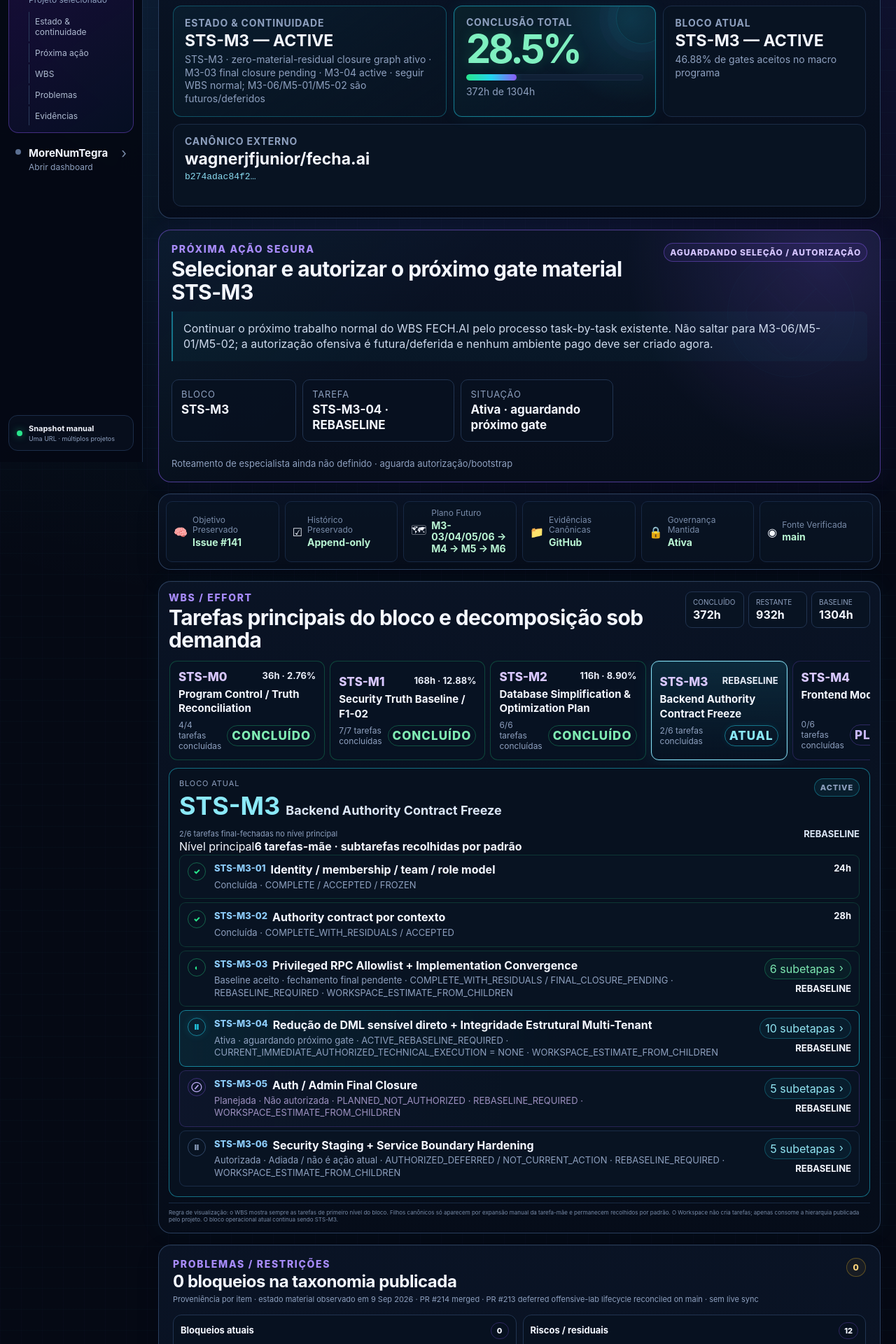
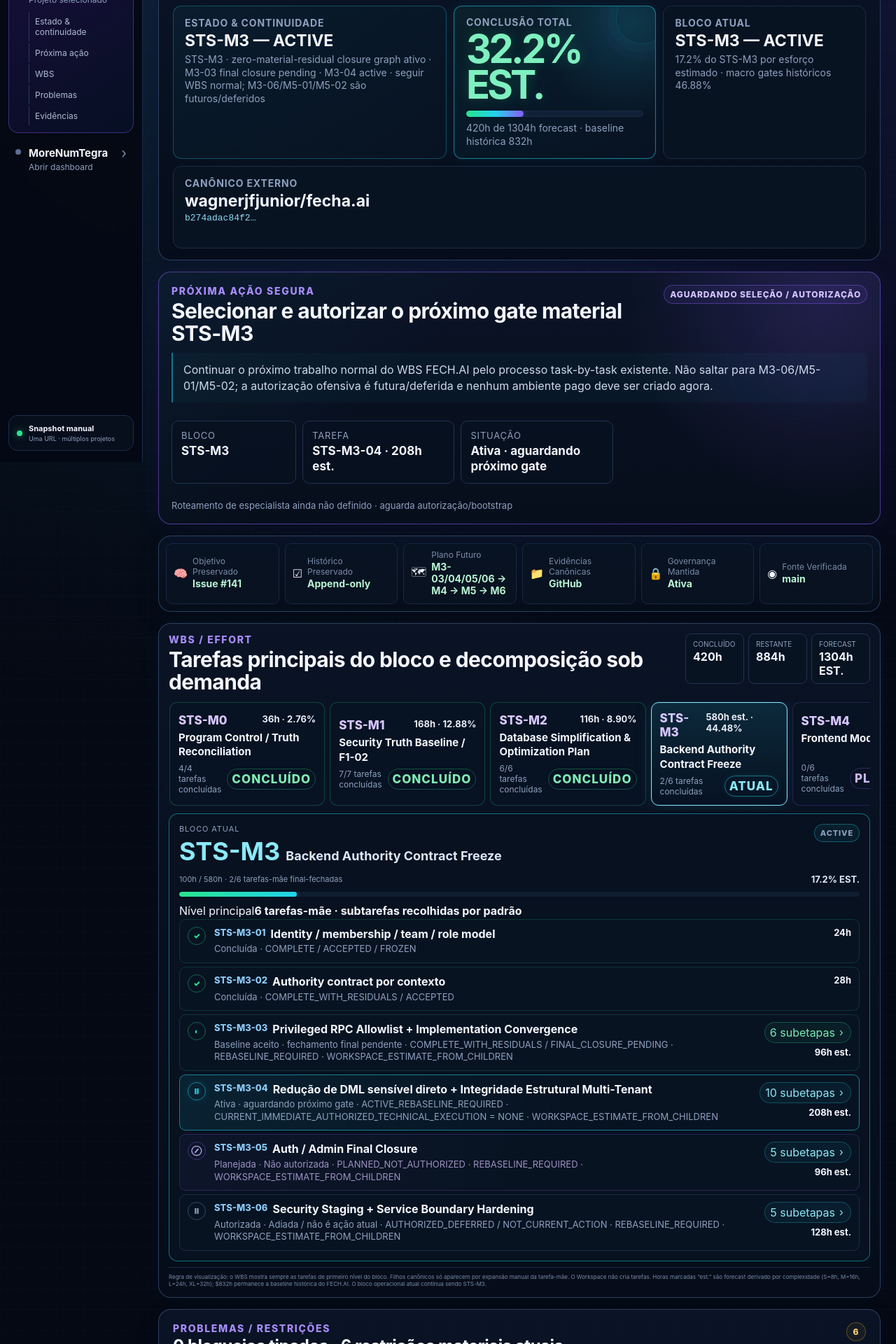
Before and after one commit to wagnerjfjunior/sfjm-workspace, a Next.js app: page / in a window 1280 px wide. Shown: the part 140-2060 px from the top of the page at 70% size. Built offline with nearby package versions, Linux system fonts and the light colour scheme.

Commit message:
ui: show current restrictions and complexity forecast

```diff
--- a/components/WorkspaceHome.tsx
+++ b/components/WorkspaceHome.tsx
@@ -68,6 +68,16 @@ function taskIsAuthorizedDeferred(task: WbsTask) {
 
 function taskRequiresRebaseline(task: WbsTask) {
   return task.note?.includes("REBASELINE_REQUIRED") ?? false;
+}
+
+function taskHasWorkspaceEstimate(task: WbsTask) {
+  return task.effortSource === "WORKSPACE_ESTIMATE" || task.effortSource === "DERIVED_FROM_CHILDREN";
+}
+
+function taskEffortLabel(task: WbsTask) {
+  if (taskHasWorkspaceEstimate(task)) return `${task.hours}h est.`;
+  if (taskRequiresRebaseline(task)) return "REBASELINE";
+  return `${task.hours}h`;
 }
 
 function taskHasFinalClosurePending(task: WbsTask) {
@@ -231,14 +241,12 @@ function ProjectHeader({
   const isFechai = project.name === FECHAI;
   const programProgress = calculateAcceptedProgramProgress(workspaceDemo.fechaiProgram.milestones);
   const wbs = workspaceDemo.fechaiWbs;
-  const criticalHours = wbs.milestones.reduce((total, milestone) => total + milestone.hours, 0);
-  const completedHours = wbs.milestones.reduce(
-    (total, milestone) =>
-      total + milestone.tasks.filter(taskIsFinalClosed).reduce((sum, task) => sum + task.hours, 0),
-    0
-  );
-  const wbsPercent = criticalHours ? (completedHours / criticalHours) * 100 : 0;
-  const wbsRebaselineRequired = wbs.note.includes("REBASELINE_REQUIRED");
+  const criticalHours = wbs.totalCriticalHours;
+  const completedHours = wbs.forecastCompletedHours;
+  const wbsPercent = wbs.forecastPercent;
+  const activeMilestone = findActiveMilestone(wbs.milestones);
+  const activeMilestoneCompleted = activeMilestone?.completedHours ?? 0;
+  const activeMilestonePercent = activeMilestone?.hours ? (activeMilestoneCompleted / activeMilestone.hours) * 100 : 0;
 
   return (
     <section className="projectHero" id="overview">
@@ -267,22 +275,20 @@ function ProjectHeader({
         </div>
         <div className="heroMetric progressMetric">
           <span>Conclusão total</span>
-          <strong>{isFechai ? (wbsRebaselineRequired ? "REBASELINE" : `${wbsPercent.toFixed(1)}%`) : "—"}</strong>
-          {isFechai && !wbsRebaselineRequired ? (
-            <div className="totalProgressTrack" aria-label={`${wbsPercent.toFixed(1)}% do WBS crítico concluído`}>
+          <strong>{isFechai ? `${wbsPercent.toFixed(1)}% EST.` : "—"}</strong>
+          {isFechai ? (
+            <div className="totalProgressTrack" aria-label={`${wbsPercent.toFixed(1)}% do forecast crítico estimado concluído`}>
               <span style={{ width: `${wbsPercent}%` }} />
             </div>
           ) : null}
           <small>{isFechai
-            ? wbsRebaselineRequired
-              ? `${wbs.totalCriticalHours}h = baseline histórica · progresso agregado atual não calculado`
-              : `${completedHours}h de ${criticalHours}h`
+            ? `${completedHours}h de ${criticalHours}h forecast · baseline histórica ${wbs.historicalCriticalHours}h`
             : "Sem WBS canônica suficiente no snapshot"}</small>
         </div>
         <div className="heroMetric">
           <span>Bloco atual</span>
           <strong>{isFechai ? wbs.currentPackage : "Não modelado"}</strong>
-          <small>{isFechai ? (wbsRebaselineRequired ? "Percentual macro suspenso durante o rebaseline" : `${programProgress.toFixed(2)}% de gates aceitos no macro programa`) : "Sem inferência automática"}</small>
+          <small>{isFechai ? `${activeMilestonePercent.toFixed(1)}% do ${activeMilestone?.id ?? "bloco"} por esforço estimado · macro gates históricos ${programProgress.toFixed(2)}%` : "Sem inferência automática"}</small>
         </div>
         <div className="heroMetric sourceMetric">
           <span>Canônico externo</span>
@@ -360,7 +366,9 @@ function TaskDecompositionPanel({
               <strong>{child.id}</strong>
               <span>{child.label}</span>
             </span>
-            <small className="decompositionChildCanonicalStatus">{child.status}</small>
+            <small className="decompositionChildCanonicalStatus">
+              {child.status}{child.hours ? ` · ${child.hours}h ${child.effortSource === "WORKSPACE_ESTIMATE" ? "EST." : ""}${child.complexity ? ` · ${child.complexity}` : ""}` : ""}
+            </small>
           </span>
           <span className="decompositionChildState">{decompositionVisualStateLabel(child)}</span>
         </div>
@@ -492,7 +500,9 @@ function TaskDecompositionPanel({
                           {decompositionVisualStateLabel(item)}
                         </span>
                       </span>
-                      <small className="decompositionCanonicalStatus">{item.status}</small>
+                      <small className="decompositionCanonicalStatus">
+                        {item.status}{item.hours ? ` · ${item.hours}h ${item.effortSource === "WORKSPACE_ESTIMATE" ? "EST." : ""}${item.complexity ? ` · ${item.complexity}` : ""}` : ""}
+                      </small>
                     </span>
                   </button>
 
@@ -513,7 +523,9 @@ function TaskDecompositionPanel({
                     <span className={`decompositionStatusPill ${item.state.toLowerCase()}`}>
                       {decompositionVisualStateLabel(item)}
                     </span>
-                    <small className="decompositionCanonicalStatus">{item.status}</small>
+                    <small className="decompositionCanonicalStatus">
+                      {item.status}{item.hours ? ` · ${item.hours}h ${item.effortSource === "WORKSPACE_ESTIMATE" ? "EST." : ""}${item.complexity ? ` · ${item.complexity}` : ""}` : ""}
+                    </small>
                   </span>
                 </div>
               )}
@@ -574,7 +586,7 @@ function NextActionCard({ project }: { project: ExternalProject }) {
               <p className="safeSequence" title={program.nextSafeAction}>{project.nextSafeAction}</p>
               <div className="actionFacts">
                 <div><span>Bloco</span><strong>{operationalMilestone.id}</strong></div>
-                <div><span>Tarefa</span><strong>{focusTask.id} · {focusRebaseline ? "REBASELINE" : `${focusTask.hours}h`}</strong></div>
+                <div><span>Tarefa</span><strong>{focusTask.id} · {taskEffortLabel(focusTask)}</strong></div>
                 <div><span>Situação</span><strong>{taskStateLabel(focusTask, true)}</strong></div>
                 {requiredRoutes.length ? (
                   <div>
@@ -615,6 +627,7 @@ function NextActionCard({ project }: { project: ExternalProject }) {
 
 function RisksCard({ project }: { project: ExternalProject }) {
   const issues = project.issues ?? [];
+  const currentRestrictions = project.currentRestrictions ?? [];
 
   if (!issues.length) {
     const blockers = project.blockers ?? [];
@@ -643,16 +656,21 @@ function RisksCard({ project }: { project: ExternalProject }) {
     (issue) => issue.class === "BLOCKING" || issue.class === "REQUIRED_CURRENT"
   );
   const issueValidationAnchors = Array.from(
-    new Set(issues.map((issue) => issue.sourceRef).filter(Boolean))
+    new Set([...issues, ...currentRestrictions].map((issue) => issue.sourceRef).filter(Boolean))
   );
   const issueSources = Array.from(
-    new Set(issues.map((issue) => issue.source).filter(Boolean))
+    new Set([...issues, ...currentRestrictions].map((issue) => issue.source).filter(Boolean))
   );
 
   const groups = [
     {
+      key: "current",
+      label: "Restrições materiais atuais · main",
+      items: currentRestrictions
+    },
+    {
       key: "blockers",
-      label: "Bloqueios atuais",
+      label: "Bloqueios tipados · CURRENT_ISSUES 08/09",
       items: currentBlockers
     },
     {
@@ -679,12 +697,12 @@ function RisksCard({ project }: { project: ExternalProject }) {
       <div className="cardHeading compact">
         <div>
           <div className="eyebrow">Problemas / restrições</div>
-          <h2>{currentBlockers.length} bloqueios na taxonomia publicada</h2>
+          <h2>{currentBlockers.length} bloqueios tipados · {currentRestrictions.length} restrições materiais atuais</h2>
           <small className="riskFreshness">
-            Proveniência por item · estado material observado em {project.observedAt} · sem live sync
+            CURRENT_ISSUES continua em 08/09; restrições atuais foram reconciliadas com {project.observedAt}
           </small>
         </div>
-        <span className="countBadge">{currentBlockers.length}</span>
+        <span className="countBadge">{currentRestrictions.length}</span>
       </div>
 
       <div className="issueSummaryGrid">
@@ -782,7 +800,7 @@ function WbsFocusTask({
             <span className="taskSplitChevron" aria-hidden="true">{expanded ? "⌄" : "›"}</span>
           </button>
         ) : null}
-        <b>{taskRequiresRebaseline(task) ? "REBASELINE" : `${task.hours}h`}</b>
+        <b>{taskEffortLabel(task)}</b>
       </div>
 
       {decomposition ? (
@@ -813,8 +831,8 @@ function WbsMilestoneTab({
   onSelect: () => void;
 }) {
   const completed = milestone.tasks.filter(taskIsFinalClosed).length;
-  const milestoneRebaseline = milestone.tasks.some(taskRequiresRebaseline);
   const effortShare = totalHours ? (milestone.hours / totalHours) * 100 : 0;
+  const effortSuffix = milestone.effortSource === "MIXED_ESTIMATE" ? " est." : "";
   const operationalLabel =
     milestone.state === "COMPLETE" ? "Concluído" :
     milestone.state === "ACTIVE" ? "Atual" :
@@ -832,7 +850,7 @@ function WbsMilestoneTab({
     >
       <div>
         <span>{milestone.id}</span>
-        <b>{milestoneRebaseline ? "REBASELINE" : `${milestone.hours}h · ${effortShare.toFixed(2)}%`}</b>
+        <b>{milestone.hours}h{effortSuffix} · {effortShare.toFixed(2)}%</b>
       </div>
       <strong>{milestone.label}</strong>
       <div className="milestoneMetaLine">
@@ -863,21 +881,15 @@ function WbsCommandCenter({ project }: { project: ExternalProject }) {
     operationalTasks.find((task) => task.note?.includes("NEXT GATE")) ??
     operationalTasks.find((task) => task.state !== "COMPLETE");
 
-  const completedHours = wbs.milestones.reduce(
-    (total, milestone) =>
-      total +
-      milestone.tasks
-        .filter(taskIsFinalClosed)
-        .reduce((sum, task) => sum + task.hours, 0),
-    0
-  );
-  const programRebaselineRequired = wbs.note.includes("REBASELINE_REQUIRED");
-  const remaining = wbs.totalCriticalHours - completedHours;
+  const completedHours = wbs.forecastCompletedHours;
+  const remaining = wbs.forecastRemainingHours;
 
   const selectedCompletedTasks = selectedMilestone.tasks.filter(taskIsFinalClosed).length;
-  const selectedRebaselineRequired = selectedMilestone.tasks.some(taskRequiresRebaseline);
-  const selectedProgress = selectedMilestone.tasks.length
-    ? (selectedCompletedTasks / selectedMilestone.tasks.length) * 100
+  const selectedCompletedHours = selectedMilestone.completedHours ?? selectedMilestone.tasks
+    .filter(taskIsFinalClosed)
+    .reduce((sum, task) => sum + task.hours, 0);
+  const selectedProgress = selectedMilestone.hours
+    ? (selectedCompletedHours / selectedMilestone.hours) * 100
     : 0;
 
   const selectedIsActive = Boolean(activeMilestone && selectedMilestone.id === activeMilestone.id);
@@ -907,9 +919,9 @@ function WbsCommandCenter({ project }: { project: ExternalProject }) {
           <h2>Tarefas principais do bloco e decomposição sob demanda</h2>
         </div>
         <div className="wbsTotals">
-          <span><small>Concluído</small><strong>{programRebaselineRequired ? "POR TAREFA" : `${completedHours}h`}</strong></span>
-          <span><small>Restante</small><strong>{programRebaselineRequired ? "REBASELINE" : `${remaining}h`}</strong></span>
-          <span><small>Baseline</small><strong>{programRebaselineRequired ? `${wbs.totalCriticalHours}h HIST.` : `${wbs.totalCriticalHours}h`}</strong></span>
+          <span><small>Concluído</small><strong>{completedHours}h</strong></span>
+          <span><small>Restante</small><strong>{remaining}h</strong></span>
+          <span><small>Forecast</small><strong>{wbs.totalCriticalHours}h EST.</strong></span>
         </div>
       </div>
 
@@ -944,14 +956,12 @@ function WbsCommandCenter({ project }: { project: ExternalProject }) {
         </div>
 
         <div className="selectedBlockProgressMeta">
-          <span>{selectedCompletedTasks}/{selectedMilestone.tasks.length} tarefas final-fechadas no nível principal</span>
-          <strong>{selectedRebaselineRequired ? "REBASELINE" : `${selectedProgress.toFixed(0)}%`}</strong>
+          <span>{selectedCompletedHours}h / {selectedMilestone.hours}h · {selectedCompletedTasks}/{selectedMilestone.tasks.length} tarefas-mãe final-fechadas</span>
+          <strong>{selectedProgress.toFixed(1)}%{selectedMilestone.effortSource === "MIXED_ESTIMATE" ? " EST." : ""}</strong>
         </div>
-        {!selectedRebaselineRequired ? (
-          <div className="currentBlockProgress" aria-label={`${selectedProgress.toFixed(0)}% das tarefas do bloco selecionado concluídas`}>
-            <span style={{ width: `${selectedProgress}%` }} />
-          </div>
-        ) : null}
+        <div className="currentBlockProgress" aria-label={`${selectedProgress.toFixed(1)}% do esforço do bloco selecionado concluído`}>
+          <span style={{ width: `${selectedProgress}%` }} />
+        </div>
 
         <div className="selectedBlockListLabel">
           <span>Nível principal</span>
@@ -978,7 +988,7 @@ function WbsCommandCenter({ project }: { project: ExternalProject }) {
       </section>
 
       <div className="wbsFootnote">
-        Regra de visualização: o WBS mostra sempre as tarefas de primeiro nível do bloco. Filhos canônicos só aparecem por expansão manual da tarefa-mãe e permanecem recolhidos por padrão. O Workspace não cria tarefas; apenas consome a hierarquia publicada pelo projeto. {activeMilestone ? `O bloco operacional atual continua sendo ${activeMilestone.id}.` : `Nenhum bloco tem execução ativa; ${displayMilestone.id} é apenas o próximo elegível.`}
+        Regra de visualização: o WBS mostra sempre as tarefas de primeiro nível do bloco. Filhos canônicos só aparecem por expansão manual da tarefa-mãe. O Workspace não cria tarefas. Horas marcadas “est.” são forecast derivado por complexidade (S=8h, M=16h, L=24h, XL=32h); ${wbs.historicalCriticalHours}h permanece a baseline histórica do FECH.AI. {activeMilestone ? `O bloco operacional atual continua sendo ${activeMilestone.id}.` : `Nenhum bloco tem execução ativa; ${displayMilestone.id} é apenas o próximo elegível.`}
       </div>
     </article>
   );
```
